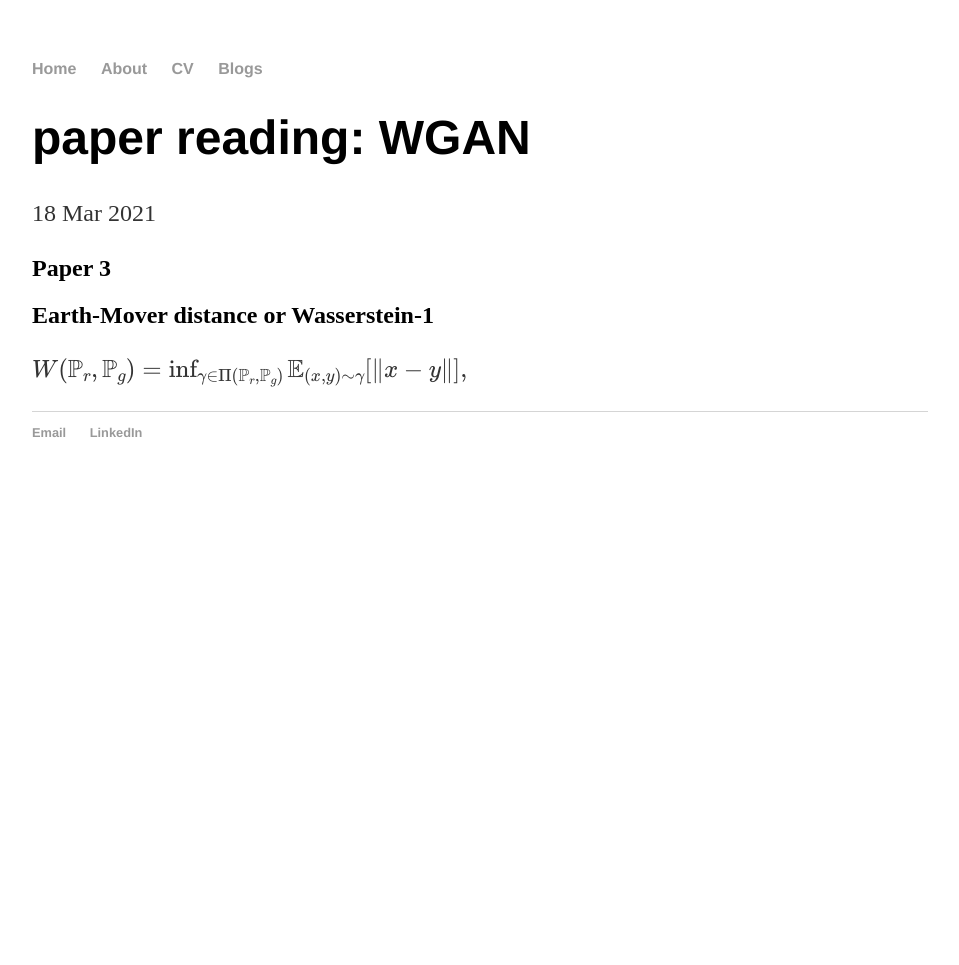
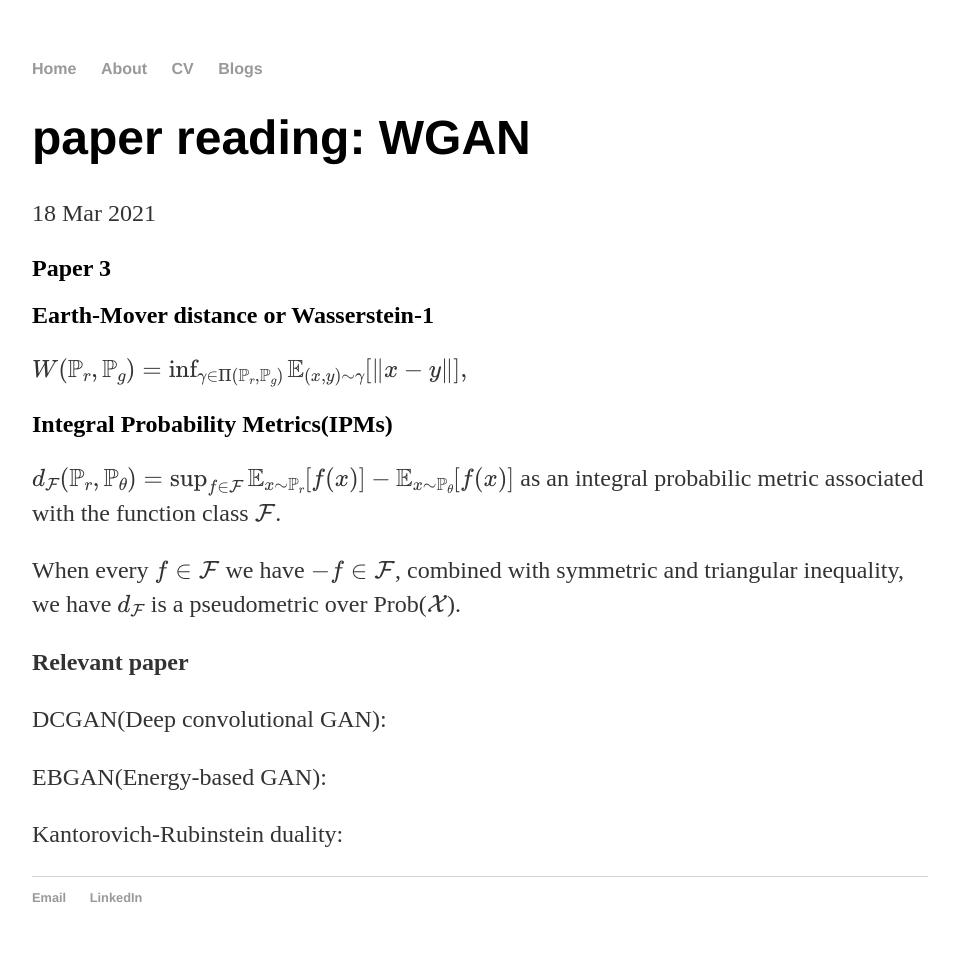
Before and after one commit to radarFudan/radarFudan.github.io, a Jekyll site: the page built from _posts/2021-03-18-paper-reading-WGAN.md, in a window 1280 px wide. Shown: the whole page, without its empty margins (160-1119 px from the left). Built offline with Jekyll 4.4.1, drawn with Linux system fonts in a browser that asks for light colours; formulas are drawn with MathJax 3; before the commit the page ends 900 px from its top, so only the background shows below that.

Commit message:
Little update

```diff
--- a/_posts/2021-03-18-paper-reading-WGAN.md
+++ b/_posts/2021-03-18-paper-reading-WGAN.md
@@ -8,3 +8,17 @@ date: 2021-03-18
 
 ## Earth-Mover distance or Wasserstein-1
 $$W(\mathbb{P}_r, \mathbb{P}_g) = \inf_{\gamma \in \Pi(\mathbb{P}_r, \mathbb{P}_g)} \mathbb{E}_{(x, y) \sim \gamma} [\|x - y\|],$$
+
+## Integral Probability Metrics(IPMs)
+$$d_{\mathcal{F}} (\mathbb{P}_r, \mathbb{P}_{\theta}) = \sup_{f \in \mathcal{F}} \mathbb{E}_{x \sim \mathbb{P}_r} [f(x)] - \mathbb{E}_{x \sim \mathbb{P}_{\theta}} [f(x)]$$
+as an integral probabilic metric associated with the function class $\mathcal{F}$.
+
+When every $f \in \mathcal{F}$ we have $-f \in \mathcal{F}$, combined with symmetric and triangular inequality, we have $d_{\mathcal{F}}$ is a pseudometric over Prob($\mathcal{X}$).
+
+**Relevant paper**
+
+DCGAN(Deep convolutional GAN):
+
+EBGAN(Energy-based GAN):
+
+Kantorovich-Rubinstein duality:
```
Also changed, not shown: _posts/2021-03-17-paper-reading-GAN.md (+2 -0 lines).
